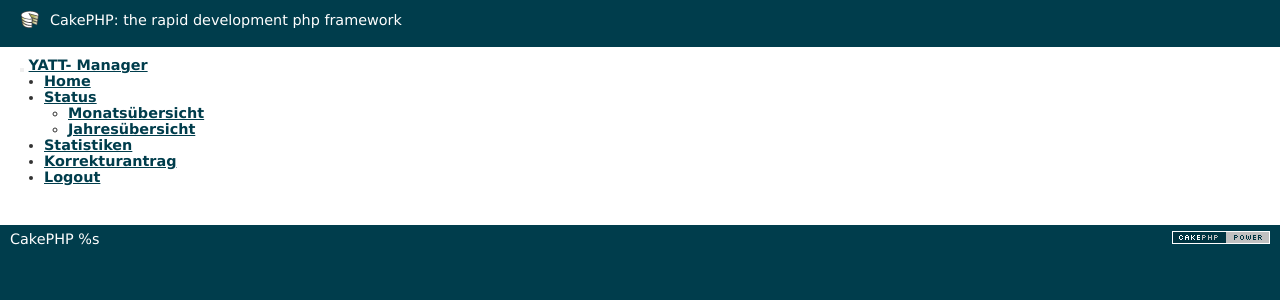
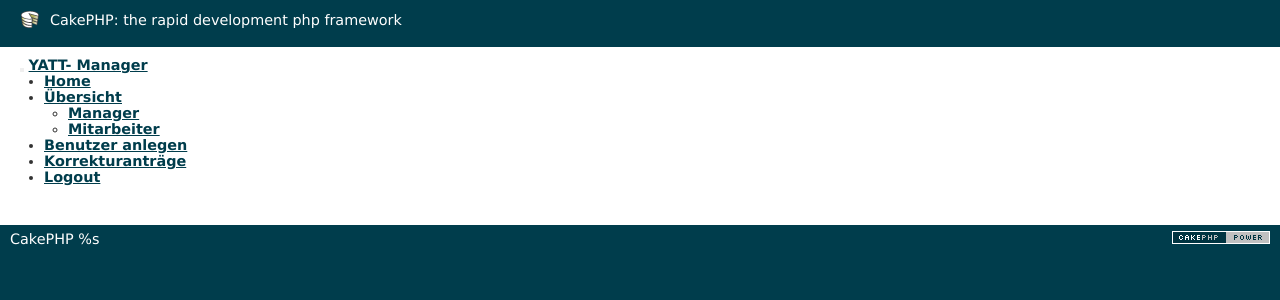
Before and after one commit to basl0r/YATT, a CakePHP app: the page made by app/View/Elements/navbar_manager.ctp in a window 1280 px wide. Shown: the top 300 px of the page. Run offline with PHP 8.4 and a stand-in for CakePHP, Linux system fonts and the light colour scheme; the template is opened without the code that fills it, so the values that code supplies are empty; some libraries are stand-ins or nearby versions.

Commit message:
- Manager Controller/View/Model und die views dazu (create user, correction, user, index) erstellt

```diff
--- a/app/View/Elements/navbar_manager.ctp
+++ b/app/View/Elements/navbar_manager.ctp
@@ -7,23 +7,27 @@
                 <span class="icon-bar"></span>
                 <span class="icon-bar"></span>
             </button>
-      <a class="navbar-brand" >YATT- Manager</a>
+            <a class="navbar-brand" href="<?php echo $this->Html->url(array("controller" => "manager", "action" => "index")); ?>">YATT- Manager</a>
         </div>
         <div class="collapse navbar-collapse" id="myNavbar">
             <ul class="nav navbar-nav">
-        <li><a href="file:///I:/Webseite%20BAE/Yatt/EmployeeMainWindow.html#">Home</a></li>
+                <li><a href="<?php echo $this->Html->url(array("controller" => "manager", "action" => "index")); ?>" >Home</a></li>
+
                 <li class="dropdown">
-          <a class="dropdown-toggle" data-toggle="dropdown" href="#">Status<span class="caret"></span></a>
+                    <a class="dropdown-toggle" data-toggle="dropdown" href="#">Übersicht<span class="caret"></span></a>
                     <ul class="dropdown-menu">
-            <li><a href="file:///I:/Webseite%20BAE/Yatt/EmployeeMonthView.html">Monatsübersicht</a></li>
-            <li><a href="file:///I:/Webseite%20BAE/Yatt/EmployeeYearView.html">Jahresübersicht</a></li>
+                        <li><a href="<?php echo $this->Html->url(array("controller" => "manager", "action" => "show", "manager")); ?>">Manager</a></li>
+                        <li><a href="<?php echo $this->Html->url(array("controller" => "manager", "action" => "show", "emloyee")); ?>">Mitarbeiter</a></li>
                     </ul>
                 </li>
-        <li><a href="#">Statistiken</a></li>
-		<li class="active"><a href="file:///I:/Webseite%20BAE/Yatt/EmployeeCorrectionApplication.html#">Korrekturantrag</a></li>
+
+                <li><a href="<?php echo $this->Html->url(array("controller" => "manager", "action" => "create")); ?>">Benutzer anlegen</a></li>
+                <!--class="active"-->
+
+                <li><a href="<?php echo $this->Html->url(array("controller" => "manager", "action" => "correction_application")); ?>">Korrekturanträge</a></li>
             </ul>
             <ul class="nav navbar-nav navbar-right">
-        <li><a href="#"><span class="glyphicon glyphicon-log-out"></span>Logout</a></li>
+                <li><a href="<?php echo $this->Html->url(array("controller" => "manager", "action" => "index")); ?>"><span class="glyphicon glyphicon-log-out"></span>Logout</a></li>
             </ul>
         </div>
     </div>
--- a/app/View/Layouts/manager.ctp
+++ b/app/View/Layouts/manager.ctp
@@ -1,4 +1,4 @@
-<?php $this->assign('title', 'Mitarbeiter - Übersicht'); ?>
+<?php $this->assign('title', 'Manager - Übersicht'); ?>
 
 <!DOCTYPE html>
 <html lang="DE">
@@ -11,7 +11,7 @@
         <script src="http://maxcdn.bootstrapcdn.com/bootstrap/3.3.4/js/bootstrap.min.js"></script>
     </head>
     <body>
-        <?php echo $this->element('navbar'); ?>
+        <?php echo $this->element('navbar_manager'); ?>
         <?php echo $this->fetch('content'); ?>
 
 
--- /dev/null
+++ b/app/View/Manager/correction_application.ctp
@@ -0,0 +1,2 @@
+<?php $this->fetch('navbar');?>
+<?php $this->assign('title', $title);?>
--- /dev/null
+++ b/app/View/Manager/create_user.ctp
@@ -0,0 +1,5 @@
+<?php
+echo $form->create();
+
+
+?>
--- /dev/null
+++ b/app/View/Manager/index.ctp
@@ -0,0 +1,3 @@
+<?php $this->fetch('navbar');?>
+<?php $this->assign('title', $title);?>
+<?php var_dump($data);?>
--- /dev/null
+++ b/app/View/Manager/user.ctp
@@ -0,0 +1,2 @@
+<?php $this->fetch('navbar');?>
+<?php $this->assign('title', $title);?>
```
Also changed, not shown: app/Controller/ManagerController.php (added, +43 -0 lines), app/Model/Manager.php (added, +18 -0 lines). Lines whose indentation alone changed are shown as unchanged.
